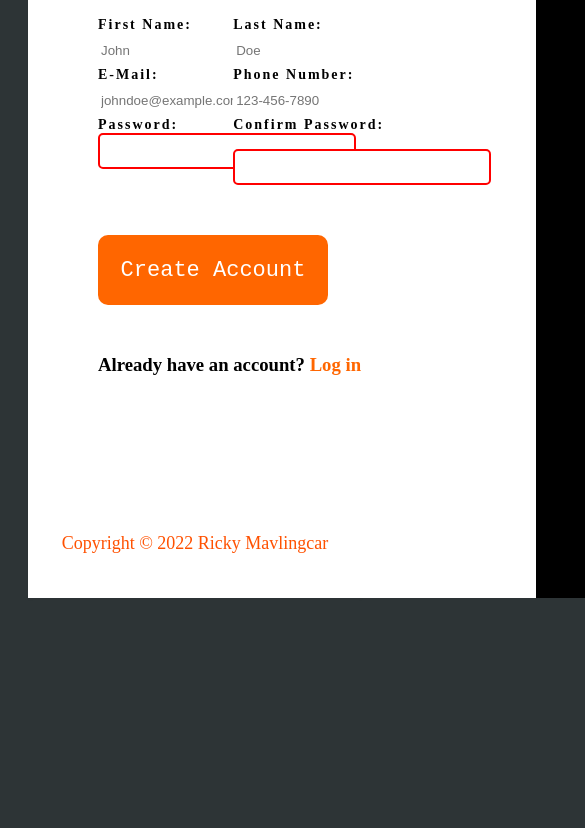
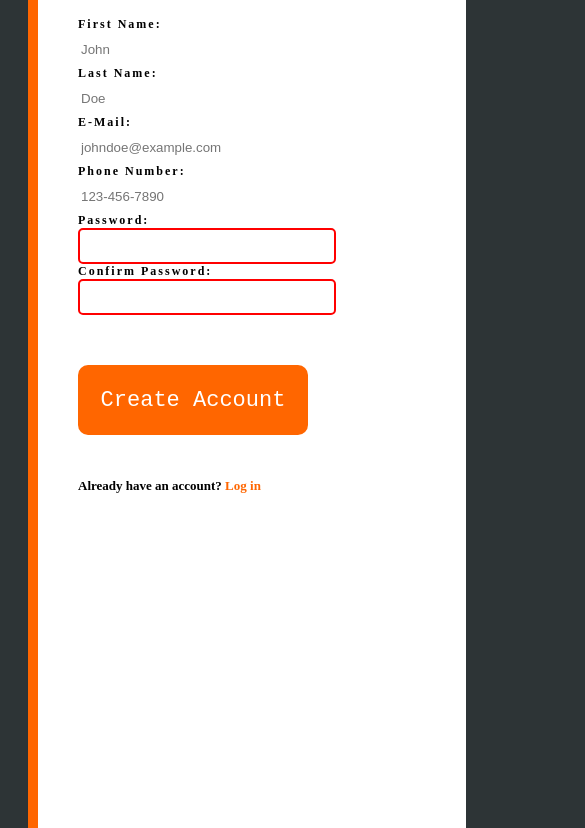
Before and after one commit to rmavlingcar/sign-up-form-template, a plain HTML site: page index.html in a window 390 px wide. Shown: the part 280-1108 px from the top of the page, 585 px wide, since content can reach past the window. Before the commit the page ends 906 px from the top, so only its background shows below. Drawn offline with Linux system fonts and the light colour scheme.

Commit message:
Updated to be more responsive

```diff
--- a/css/style.css
+++ b/css/style.css
@@ -143,3 +143,48 @@ button {
   color: rgb(255, 81, 0);
   font-size: 18px;
 }
+
+@media (max-width: 1650px) {
+  .right {
+      display: none;
+  }
+  .content-div {
+      height: 750px;
+      padding-right: 50px;
+  }
+  .left {
+      height: 750px;
+  }
+  .footer{
+    font-size: 10px;
+  }
+}
+
+@media (max-width: 850px) {
+  .right {
+      display: none;
+  }
+
+  .content-div {
+      height: 1100px;
+      padding-right: 50px;
+      padding-left: 20px;
+  }
+  .left {
+      height: 1100px;
+      width: 10px;
+      flex-shrink: 0;
+  }
+  .form-inputs{
+    flex-flow: column wrap;
+  }
+  .footer{
+    position: relative;
+  }
+  label{
+    font-size: 12px;
+  }
+  .have-account{
+    font-size: 13px;
+  }
+}
```
